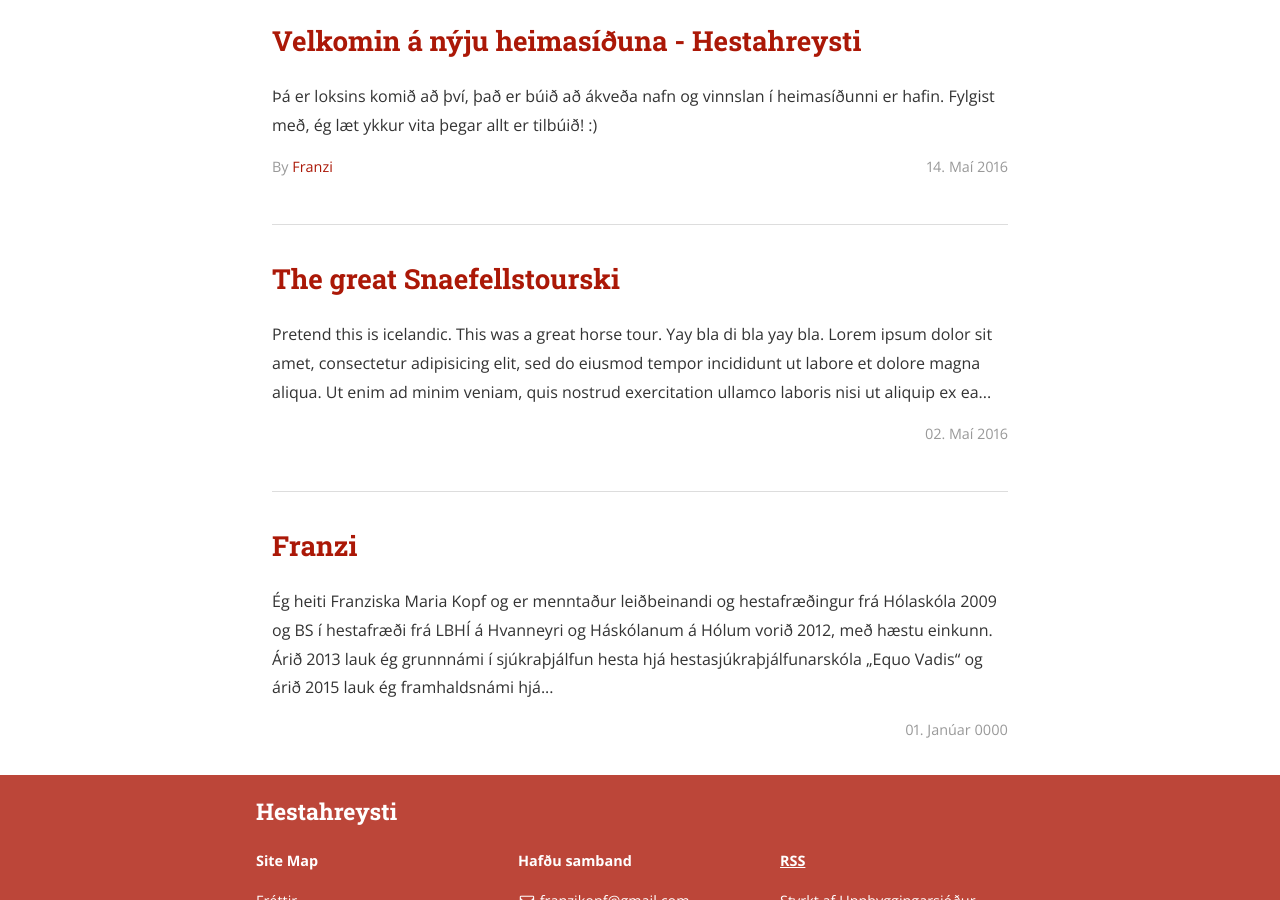
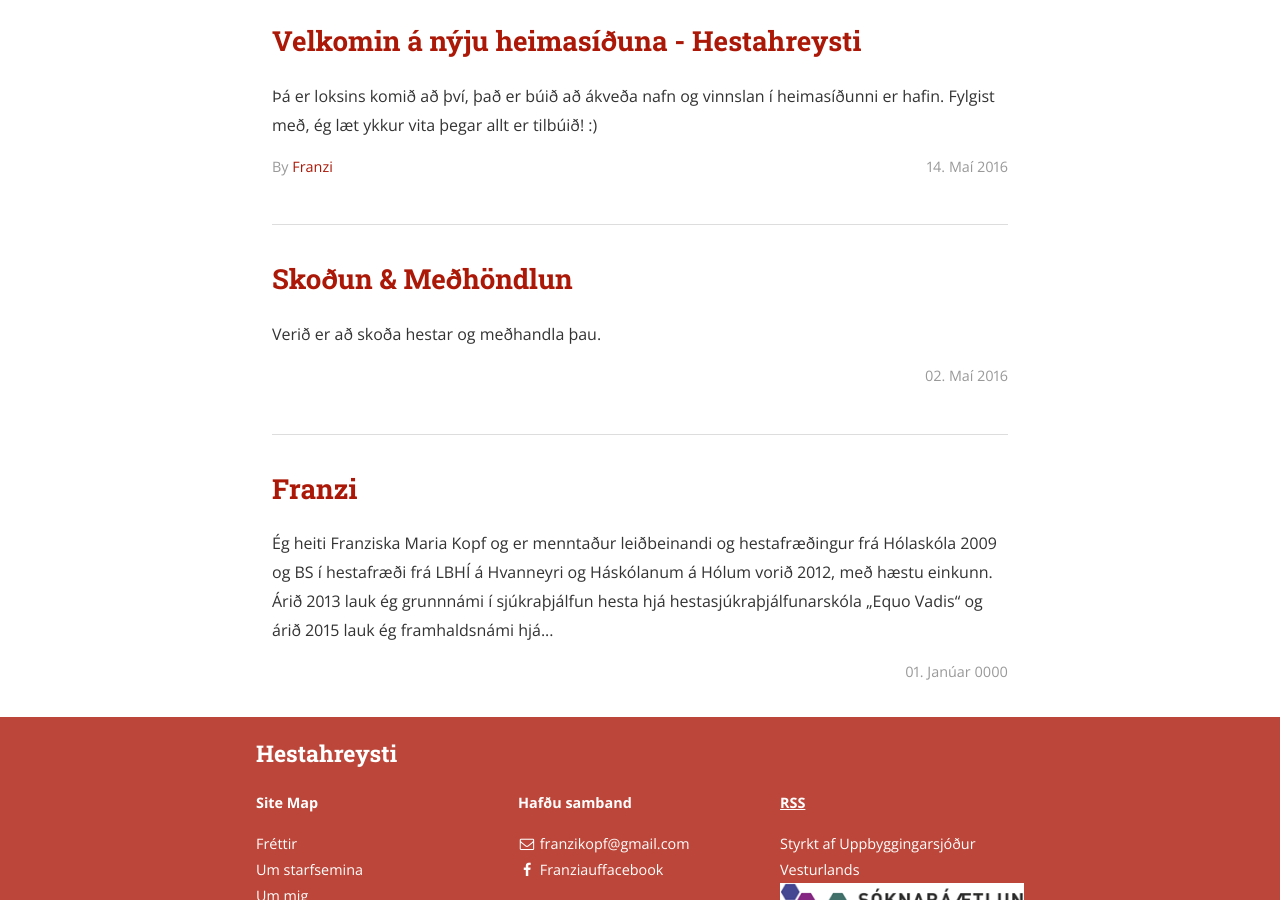
Before and after one commit to FancyFanz/FancyFanz.github.io, a Jekyll site: the page built from index.html, in a window 1280 px wide and 900 px high, scrolled down 521 px. Built offline with Jekyll 4.4.1, drawn with Linux system fonts in a browser that asks for light colours; nearby versions of some CDN libraries; library files that are not in the unit come from our copies.

Commit message:
Update 2016-05-02-tour-is.md

```diff
--- a/albums/_posts/2016-05-02-tour-is.md
+++ b/albums/_posts/2016-05-02-tour-is.md
@@ -1,22 +1,62 @@
 ---
 layout: album
-ref: tour1
+ref: Therapy_pictures
 lang: is
-title: The great Snaefellstourski
+title: Skoðun & Meðhöndlun
 images:
-  - file: DSCN1801
-    caption: Kissing camelski
-  - file: P1040820
-    caption: Winter beach with unhappy crabski
-  - file: P1110635
-    caption: Water fallski
+  - dropbox: https://www.dropbox.com/s/pmc6q2rnluzisgp/
+    dropbox_thumb: https://www.dropbox.com/s/bc4ug17gvw46ooc/
+    caption: Dropbox example
+  - dropbox: https://www.dropbox.com/s/ar7exxwzrv6geyf/
+    dropbox_thumb: Winter beach with unhappy crabski
+  - dropbox: P1110635
+    dropbox_thumb: Water fallski
+  - dropbox: P1110635
+    dropbox_thumb: Water fallski
+  - dropbox: P1110635
+    dropbox_thumb: Water fallski
+  - dropbox: P1110635
+    dropbox_thumb: Water fallski
+  - dropbox: P1110635
+    dropbox_thumb: Water fallski
+  - dropbox: P1110635
+    dropbox_thumb: Water fallski
+  - dropbox: P1110635
+    dropbox_thumb: Water fallski
+  - dropbox: P1110635
+    dropbox_thumb: Water fallski
+  - dropbox: P1110635
+    dropbox_thumb: Water fallski
+  - dropbox: P1110635
+    dropbox_thumb: Water fallski
+  - dropbox: P1110635
+    dropbox_thumb: Water fallski
+  - dropbox: P1110635
+    dropbox_thumb: Water fallski
+  - dropbox: P1110635
+    dropbox_thumb: Water fallski
+  - dropbox: P1110635
+    dropbox_thumb: Water fallski
+  - dropbox: P1110635
+    dropbox_thumb: Water fallski
+  - dropbox: P1110635
+    dropbox_thumb: Water fallski
+  - dropbox: P1110635
+    dropbox_thumb: Water fallski
+  - dropbox: P1110635
+    dropbox_thumb: Water fallski
+  - dropbox: P1110635
+    dropbox_thumb: Water fallski
+  - dropbox: P1110635
+    dropbox_thumb: Water fallski
+  - dropbox: P1110635
+    dropbox_thumb: Water fallski
+  - dropbox: P1110635
+    dropbox_thumb: Water fallski
+  - dropbox: P1110635
+    dropbox_thumb: Water fallski
+  - dropbox: P1110635
+    dropbox_thumb: Water fallski
 ---
 
-Pretend this is icelandic. This was a great horse tour. Yay bla di bla yay bla.
-
-Lorem ipsum dolor sit amet, consectetur adipisicing elit, sed do eiusmod
-tempor incididunt ut labore et dolore magna aliqua. Ut enim ad minim veniam,
-quis nostrud exercitation ullamco laboris nisi ut aliquip ex ea commodo
-consequat. Duis aute irure dolor in reprehenderit in voluptate velit esse
-cillum dolore eu fugiat nulla pariatur. Excepteur sint occaecat cupidatat non
-proident, sunt in culpa qui officia deserunt mollit anim id est laborum.
+Verið er að skoða hestar og meðhandla þau.
```
